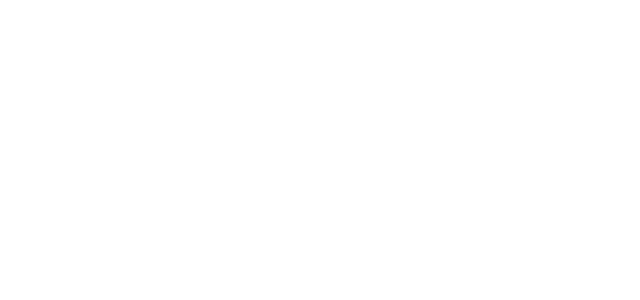
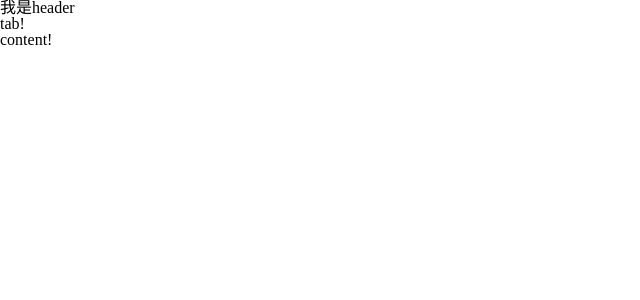
Before and after one commit to ZXH2017/vue, a Vue app: page / in a window 1280 px wide. Shown: the top 300 px of the page, without its empty margins (0-640 px from the left). Built offline with nearby package versions, Linux system fonts and the light colour scheme.

Commit message:
抽出header

```diff
--- a/package.json
+++ b/package.json
@@ -11,7 +11,9 @@
     "build": "node build/build.js"
   },
   "dependencies": {
+    "better-scroll": "^1.9.1",
     "vue": "^2.5.2",
+    "vue-resource": "^1.5.0",
     "vue-router": "^3.0.1"
   },
   "devDependencies": {
@@ -51,6 +53,8 @@
     "rimraf": "^2.6.0",
     "semver": "^5.3.0",
     "shelljs": "^0.7.6",
+    "stylus": "^0.54.5",
+    "stylus-loader": "^3.0.2",
     "uglifyjs-webpack-plugin": "^1.1.1",
     "url-loader": "^0.5.8",
     "vue-loader": "^13.3.0",
--- a/src/App.vue
+++ b/src/App.vue
@@ -1,8 +1,22 @@
 <template>
-  <div id="app"></div>
+  <div id="app">
+    <v-header></v-header>
+    <div class="tab">
+      tab!
+    </div>
+    <div class="content">
+      content!
+    </div>
+  </div>
 </template>
 
 <script>
+import header from './components/header/header.vue';
+export default{
+  components: {
+    'v-header': header
+  }
+};
 </script>
 
 <style>
--- a/src/components/header/header.vue
+++ b/src/components/header/header.vue
@@ -0,0 +1,12 @@
+<template>
+  <div class="header">
+    我是header
+  </div>
+</template>
+
+<script type="text/ecmascript-6">
+export default {};
+</script>
+
+<style scoped lang="stylus" rel="stylesheet/stylus">
+</style>
```
